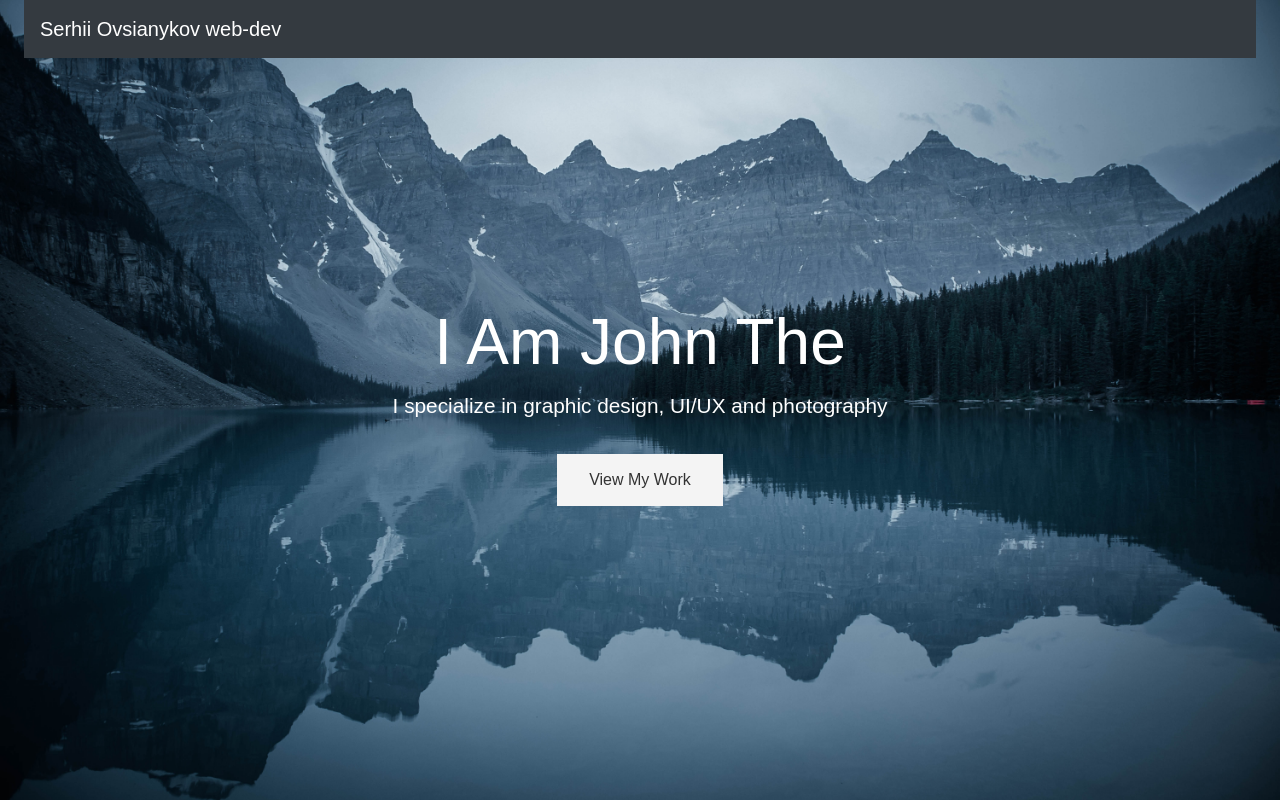
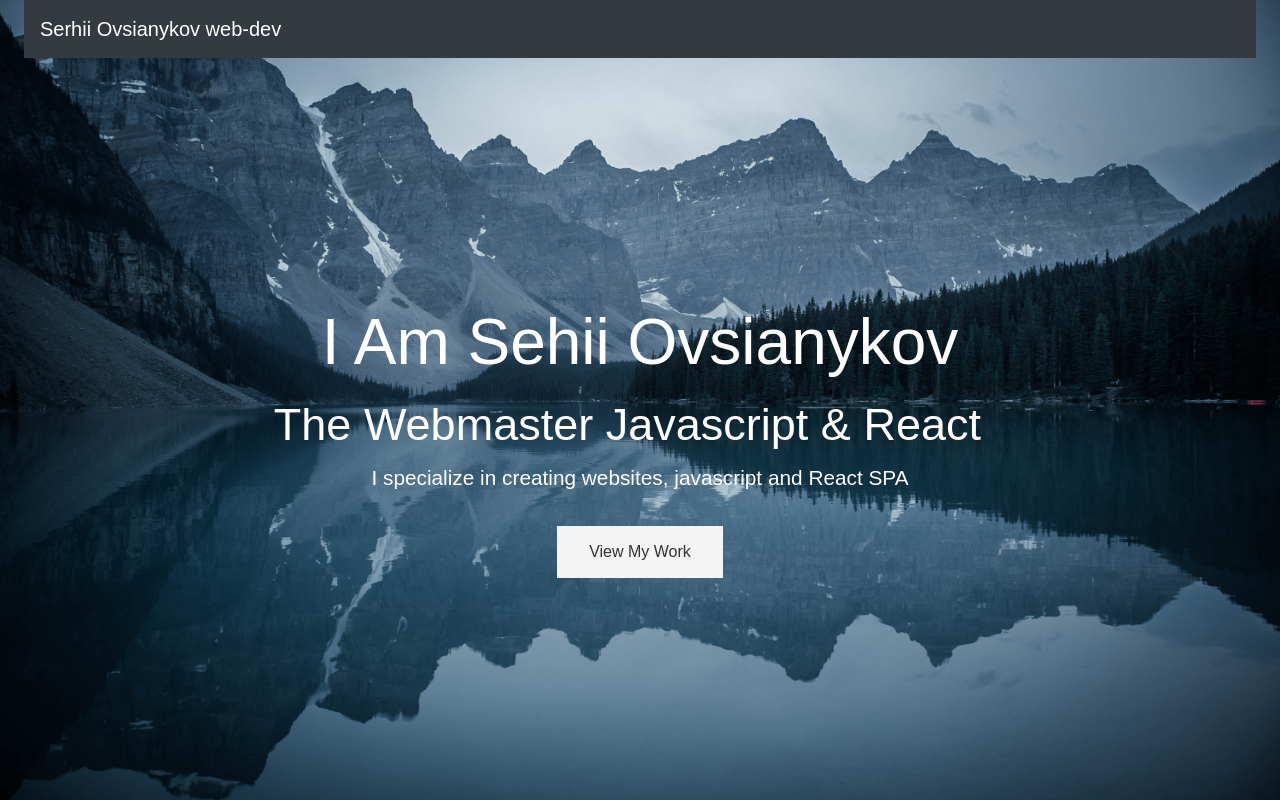
Before and after one commit to sovsianykov/prtf, a React (Create React App) app: page / in a window 1280 px wide. Built offline with nearby package versions, Linux system fonts and the light colour scheme.

Commit message:
tipewriter

```diff
--- a/package.json
+++ b/package.json
@@ -12,6 +12,7 @@
     "react-bootstrap": "^1.4.3",
     "react-dom": "^17.0.1",
     "react-scripts": "4.0.1",
+    "typewriter-effect": "^2.17.0",
     "web-vitals": "^0.2.4"
   },
   "scripts": {
--- a/public/index.html
+++ b/public/index.html
@@ -34,15 +34,6 @@
   <body>
     <noscript>You need to enable JavaScript to run this app.</noscript>
     <div id="root"></div>
-    <!--
-      This HTML file is a template.
-      If you open it directly in the browser, you will see an empty page.
-
-      You can add webfonts, meta tags, or analytics to this file.
-      The build step will place the bundled scripts into the <body> tag.
-
-      To begin the development, run `npm start` or `yarn start`.
-      To create a production bundle, use `npm run build` or `yarn build`.
-    -->
+    <script defer src="https://unpkg.com/typewriter-effect@latest/dist/core.js"></script>
   </body>
 </html>
--- a/src/Header/Header.js
+++ b/src/Header/Header.js
@@ -1,6 +1,19 @@
 import React,{Component} from "react";
 import Navb from "./Navbar/Navb";
+import Typewr from './Typewryter';
 class Header extends Component{
+    constructor(props) {
+        super(props);
+        this.state = {
+            strings: ["hello","world"],
+            autoStart: true
+
+        }
+    }
+
+
+
+
     render() {
         return (
             <div>
@@ -11,15 +24,22 @@ class Header extends Component{
                 </div>
                         <div className="header-content">
                             <h1>
-                                I Am John The
-                                <span
-                                    className="txt-type"
-                                    data-wait="3000"
-                                    data-words='["Photographer", "Designer", "UI/UX Dev"]'
-                                ></span>
+                                I Am Sehii Ovsianykov
+                                {/*<span*/}
+                                {/*    className="txt-type"*/}
+                                {/*    data-wait="3000"*/}
+                                {/*    data-words='["Photographer", "Designer", "UI/UX Dev"]'*/}
+                                {/*></span>*/}
                             </h1>
+                            <Typewr className= 'Typwrite'
+                                options={{
+                                    strings: ['Hello', 'World'],
+                                    autoStart: true,
+                                    loop: true,
+                                }}
+                            />
                             <p className="lead">
-                                I specialize in graphic design, UI/UX and photography
+                                I specialize in creating websites, javascript and React SPA
                             </p>
                             <a href="#" className="btn-light">View My Work</a>
                         </div>
--- /dev/null
+++ b/src/Header/Typewryter.js
@@ -0,0 +1,21 @@
+import React from "react";
+import Typewriter from 'typewriter-effect';
+
+const Typewr = () => (
+    <Typewriter
+        onInit={(typewriter) => {
+            typewriter.typeString('The Webmaster ')
+            typewriter.typeString(' Javascript & React Developer')
+                .callFunction(() => {
+                    console.log('String typed out!');
+                })
+                .pauseFor(2000)
+                .deleteAll()
+                .callFunction(() => {
+                    console.log('All strings were deleted');
+                })
+                .start();
+        }}
+    />
+)
+export default Typewr
--- a/src/Styles/Main.scss
+++ b/src/Styles/Main.scss
@@ -81,6 +81,7 @@ img {
     height: 100vh;
     color: #fff;
 
+
     // Header Content
     .header-content {
       text-align: center;
@@ -89,6 +90,9 @@ img {
       h1 {
         font-size: 4rem;
         line-height: 1.2;
+      }
+      span {
+        font-size: 45px;
       }
     }
   }
```
Also changed, not shown: src/Styles/Utilities.scss (line endings or trailing spaces), 2 other files (tests, documents, lock files or other folders).
